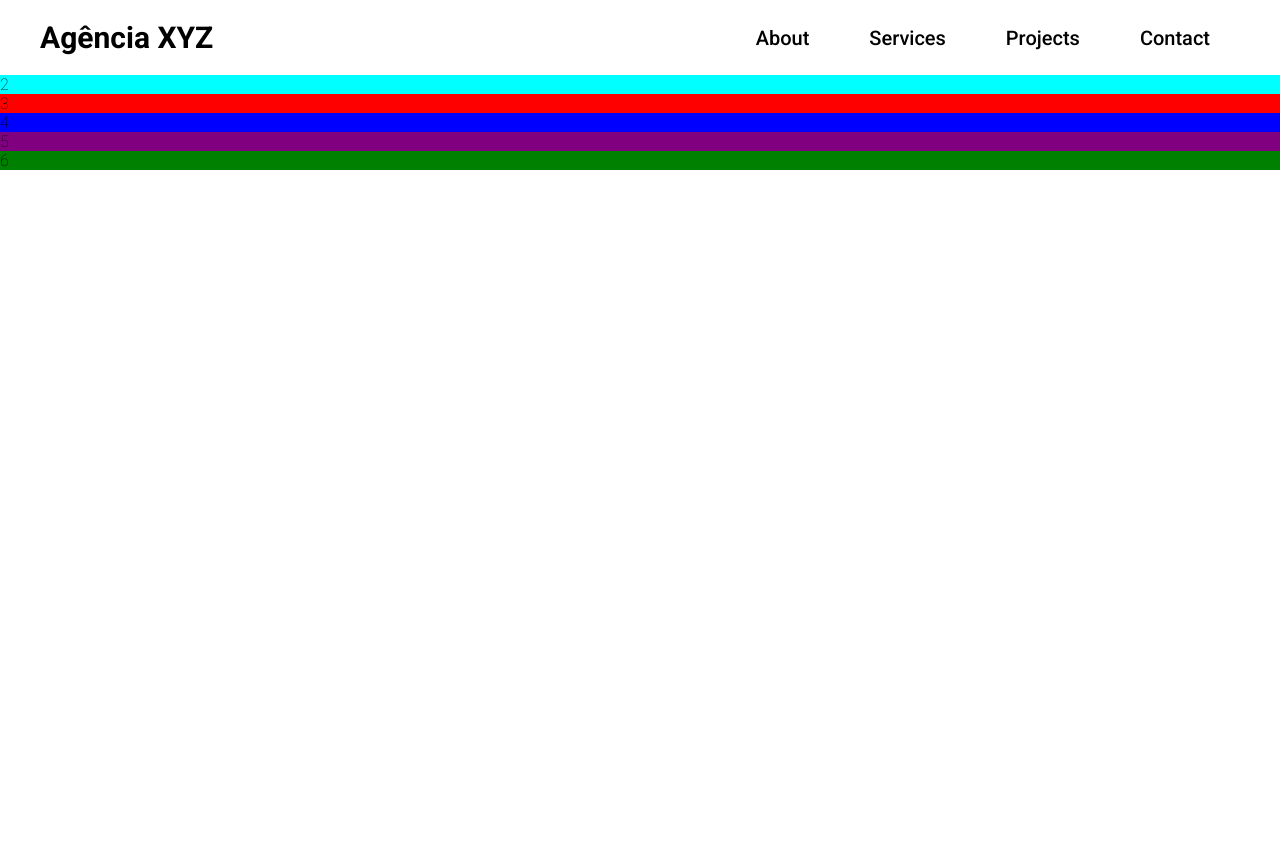
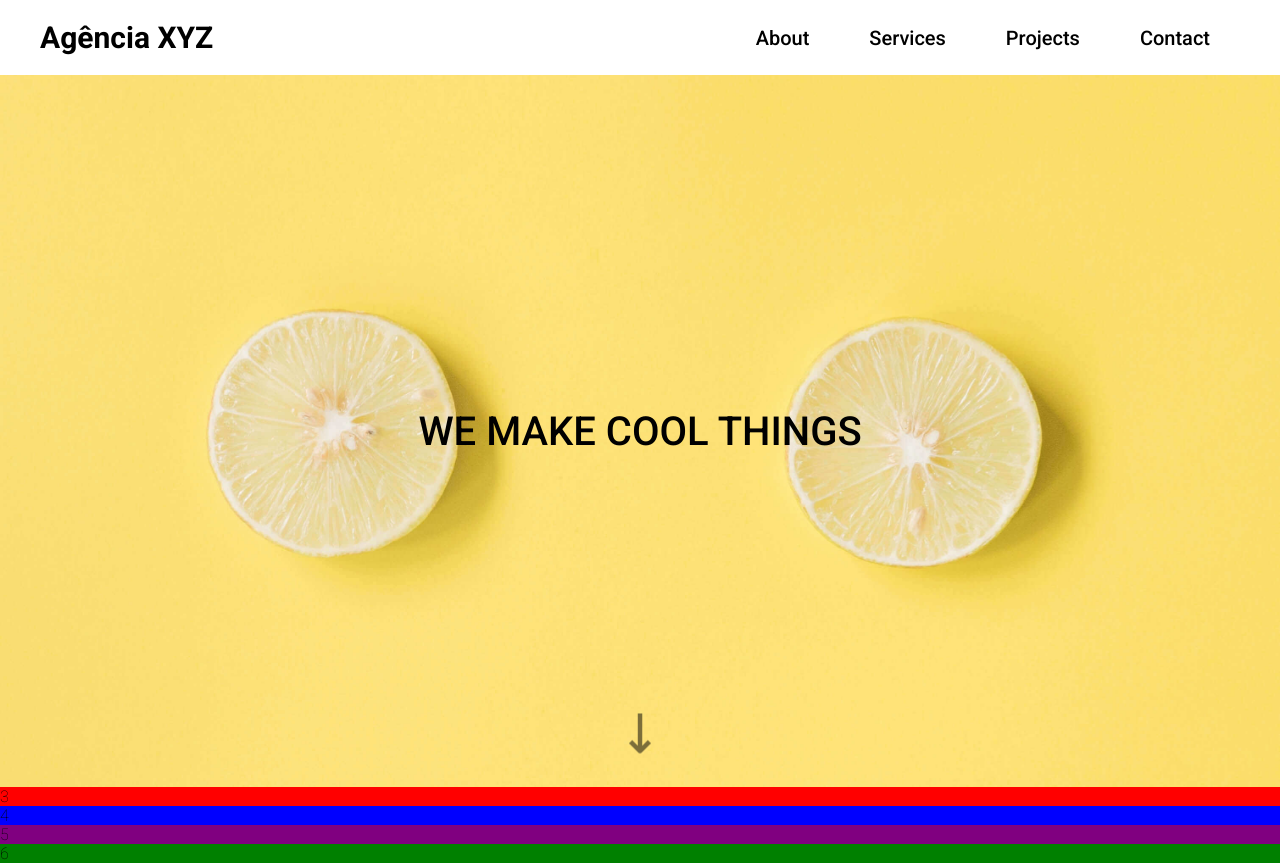
Before and after one commit to Ana-Karoline-Tech/Agencia-XYZ-DevQuest, a plain HTML site: page index.html in a window 1280 px wide. Before the commit the page ends 800 px from the top, so only its background shows below. Drawn offline with Linux system fonts and the light colour scheme.

Commit message:
Finalizei a seção de apresentação

```diff
--- a/index.html
+++ b/index.html
@@ -44,7 +44,7 @@
     </header>
 
     <section class="hero">
-        2
+        <h2>We make cool things</h2>
     </section>
 
     <section class="about">
--- a/src/css/style.css
+++ b/src/css/style.css
@@ -13,7 +13,7 @@ body{
     grid-template-columns: repeat(4 , 1fr);
     font-size: 1.6rem;
     font-family: 'Roboto', sans-serif;
-    font-weight: 400;
+    font-weight: 400 !important;
 }
 
 /* HEADER */
@@ -33,7 +33,7 @@ body{
 
 .header h1{
     font-size: 3rem;
-    font-weight: 700;
+    font-weight: 700 !important;
     transition: 0.3s;
 }
 
@@ -41,14 +41,50 @@ body{
     color: coral;
 }
 
-
 /* HERO */
 
 .hero {
     grid-area: hero;
-    background-color: cyan;
+    height: 89vh;
+    background: url('../images/lemons.jpg') center center no-repeat;
+    background-size: cover;
+    display: flex;
+    justify-content: center;
+    align-items: center;
+    position: relative;
 }
 
+.hero h2{
+    font-weight: 500 !important;
+    text-transform: uppercase;
+    font-size: 4rem;
+}
+
+.hero:after{
+    content: url('../images/seta_preta.png');
+    position: absolute;
+    height: 35px;
+    bottom: 40px;
+    position: absolute;
+    animation: downarrow 0.6s infinite alternate ease-in-out;
+
+}
+
+@-webkit-keyframes downarrow {
+    0% { -webkit-transform: translateY(0); opacity: 0.4;}
+    100%  { -webkit-transform: translateY(0.4em);
+    opacity: 0.9;}
+}
+
+@media(max-width: 425px){
+    .hero{
+        height: 60vh;
+    }
+
+    .hero h2{
+        font-size: 2.5rem;
+    }
+}
 /* ABOUT */
 
 .about {
```
